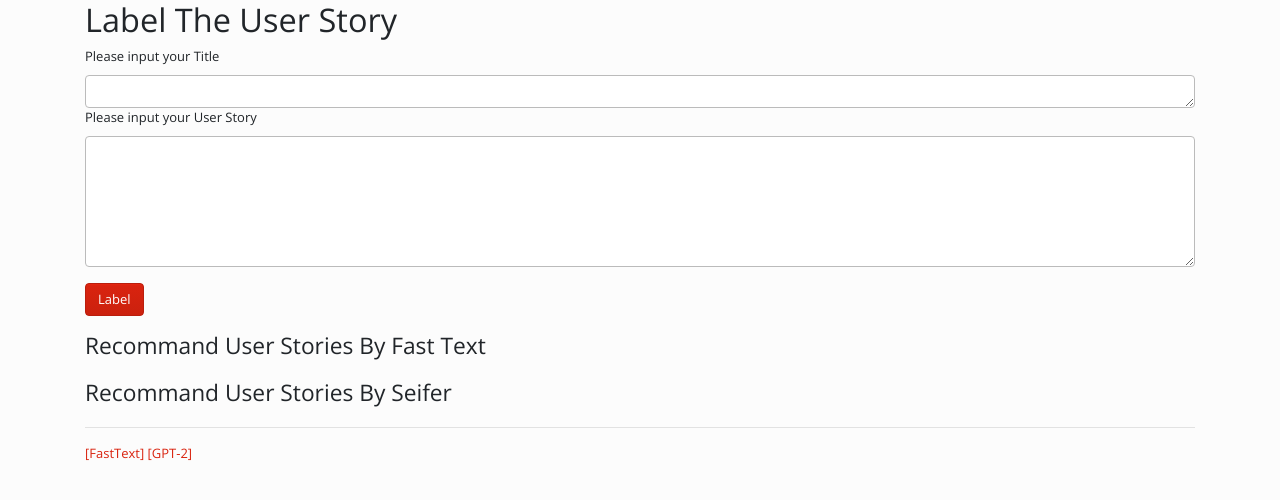
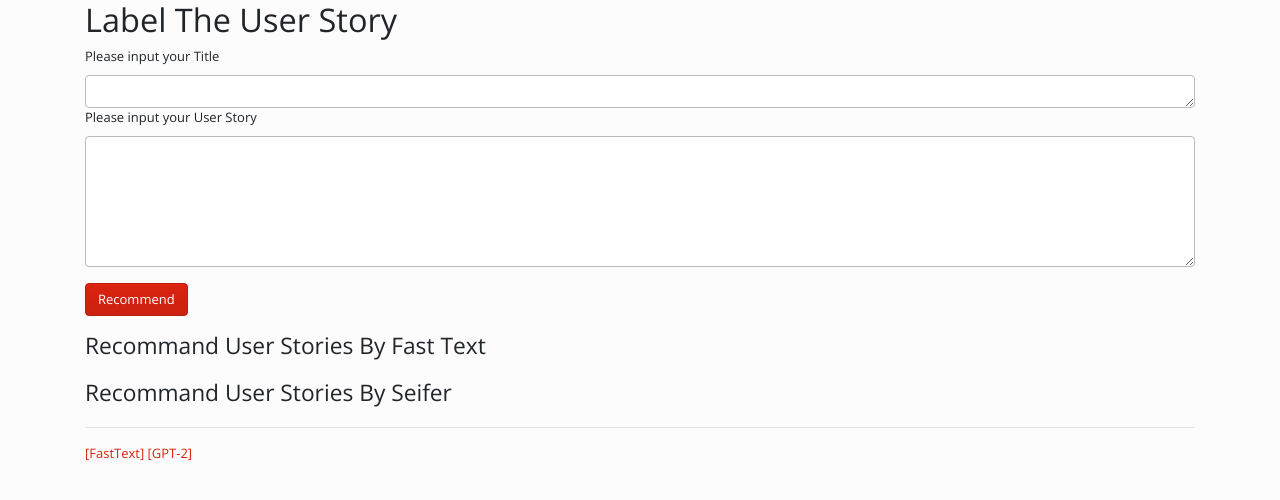
Before and after one commit to luzhouuu/new, a Flask app: page / in a window 1280 px wide. Shown: the top 500 px of the page. Run offline with Flask 2, Linux system fonts and the light colour scheme; some libraries are stand-ins or nearby versions.

Commit message:
recommdation button

```diff
--- a/SRC/templates/page.html
+++ b/SRC/templates/page.html
@@ -10,7 +10,7 @@
             <textarea class="form-control" id="prompt" name="prompt" rows="6">{{ prompt }}</textarea>
         </div>
         <div class="form-group">
-            <button type="submit" class="btn btn-primary">Label</button>
+            <button type="submit" class="btn btn-primary">Recommend</button>
         </div>
     </form>
 
```
